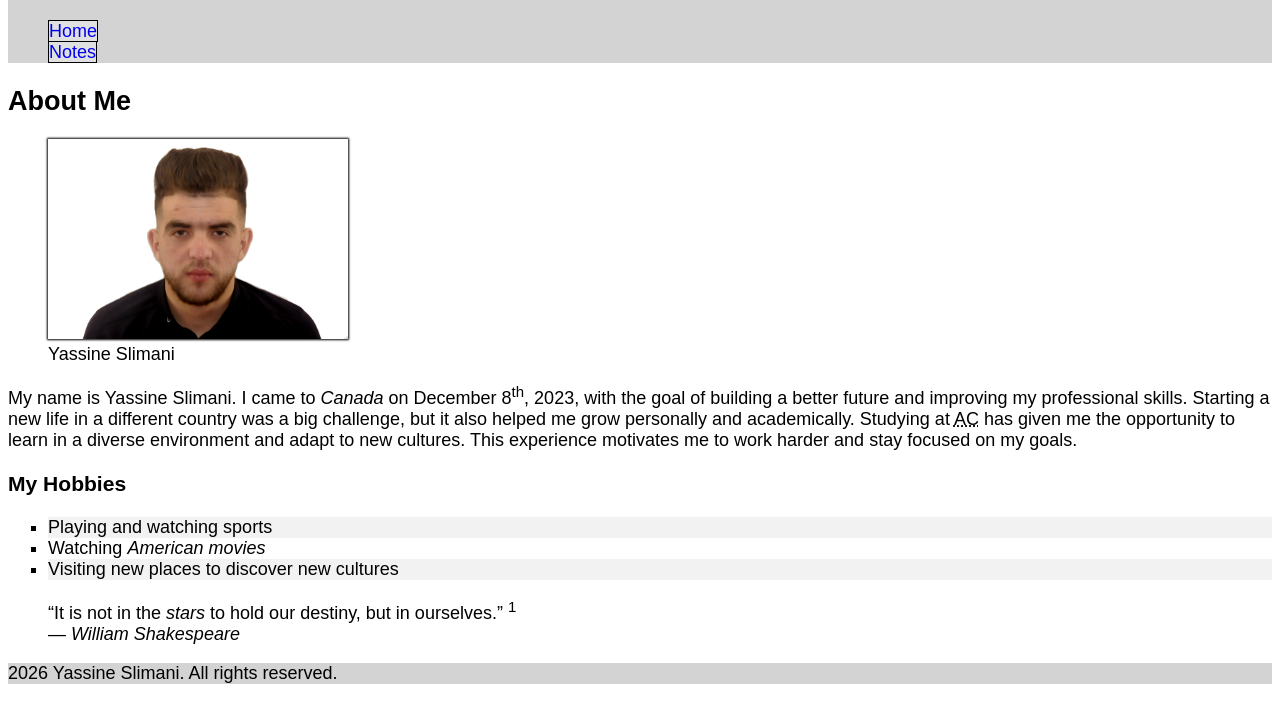
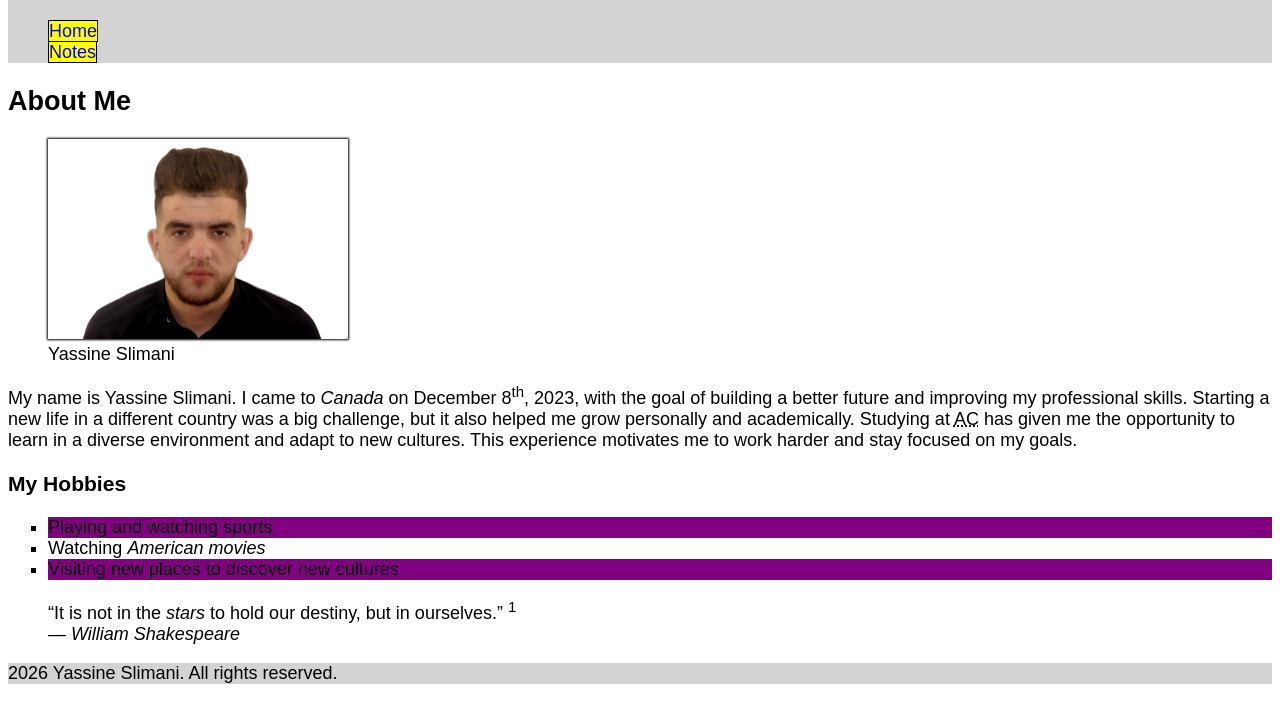
Before and after one commit to slim0019/html-assignment, a plain HTML site: page index.html in a window 1280 px wide. Shown: the part 69-792 px from the top of the page. Drawn offline with Linux system fonts and the light colour scheme.

Commit message:
add index.html

```diff
--- a/css/main.css
+++ b/css/main.css
@@ -5,7 +5,7 @@ body {
 
 header,
 footer {
-  background-color: lightgray;
+  background-color: rgb(211, 211, 211);
 }
 
 .site-title {
@@ -21,7 +21,7 @@ footer {
 }
 
 .hobbies li:nth-child(odd) {
-  background-color: #f2f2f2;
+  background-color: purple;
 }
 
 nav ul {
@@ -30,11 +30,11 @@ nav ul {
 
 nav a {
   text-decoration: none;
-  background-color: #e0e0e0;
+  background-color: yellow;
   border: 1px solid black;
 }
 
 nav a:hover,
 nav a:focus {
-  background-color: #cccccc;
+  background-color:orange ;
 }
```
